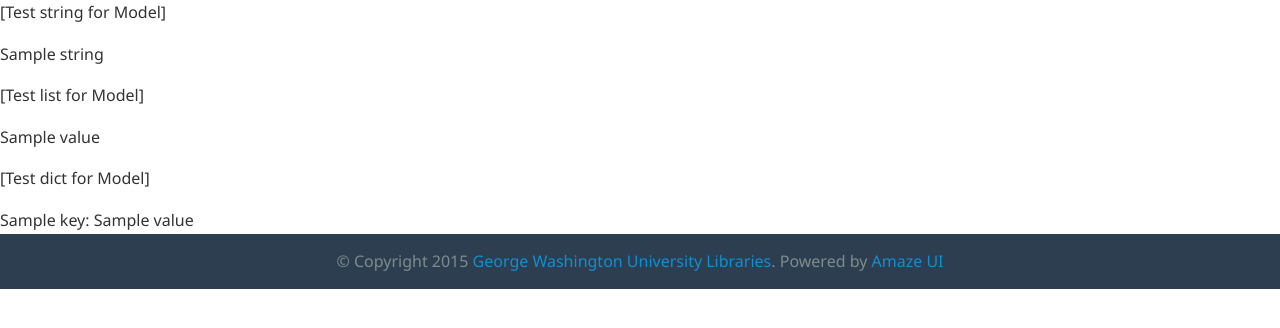
After one commit to Tanych/sfm-learning, a Python web app: template learningsite/weiboapp/templates/test.html in a window 1280 px wide. The commit adds this page. Shown: the top 328 px of the page. Run offline with Jinja, Linux system fonts and the light colour scheme; the template is opened without the code that fills it: most values are stand-ins (such as "Sample title", 1, 10 or a date in 2020).

```diff
--- a/learningsite/learningsite/urls.py
+++ b/learningsite/learningsite/urls.py
@@ -23,6 +23,7 @@ urlpatterns = [
     url(r'^admin/', include(admin.site.urls)),
     url(r'^$', 'weiboapp.views.home', name='home'),
     url(r'^weibo/', 'weiboapp.views.index', name='index'),
+    url(r'^test$', 'weiboapp.views.test', name='test'),
     url(r'^(?P<path>.*)$','weiboapp.views.invalid',name='invalid'),
 
     """
--- a/learningsite/weiboapp/templates/404.html
+++ b/learningsite/weiboapp/templates/404.html
@@ -40,7 +40,7 @@
 
     <div class="am-g">
       <div class="am-u-sm-12">
-        <h2 class="am-text-center am-text-xxxl am-margin-top-lg" style="padding-bottom: 150px;padding-top: 100px">404. Not Found</h2>
+        <h2 class="am-text-center am-text-xxxl am-margin-top-lg" style="padding-bottom: 150px;padding-top: 100px">404. Path {{string}} Not Found</h2>
         <p class="am-text-center"></p>
         <pre class="page-404" style="padding-bottom: 220px">
           .----.
--- /dev/null
+++ b/learningsite/weiboapp/templates/test.html
@@ -0,0 +1,55 @@
+<!DOCTYPE html>
+<html>
+<head lang="en">
+  <meta charset="UTF-8">
+  <title>Home | SFM Sample</title>
+  <meta http-equiv="X-UA-Compatible" content="IE=edge">
+  <meta name="viewport"
+        content="width=device-width, initial-scale=1.0, minimum-scale=1.0, maximum-scale=1.0, user-scalable=no">
+  <meta name="format-detection" content="telephone=no">
+  <meta name="renderer" content="webkit">
+  <meta http-equiv="Cache-Control" content="no-siteapp"/>
+  <link rel="alternate icon" type="image/png" href="/static/assets/i/favicon.png">
+  <link rel="stylesheet" href="/static/assets/css/amazeui.min.css"/>
+  <style>
+     .footer p {
+      color: #7f8c8d;
+      margin: 0;
+      padding: 15px 0;
+      text-align: center;
+      background: #2d3e50;
+    }
+  </style>
+</head>
+<body>
+<p>[Test string for Model]</p>
+{{ string }}
+
+<p>[Test list for Model]</p>
+{% for value in Tlist %}
+{{ value}}
+{% endfor %}
+
+<p>[Test dict for Model]</p>
+{% for key, value in Tdict.items %}
+{{key}}: {{value}}
+{% endfor %}
+
+
+<footer class="footer">
+  <p>© Copyright 2015 <a href="https://github.com/gwu-libraries/" target="_blank">George Washington University Libraries</a>.
+  Powered by <a herf="http://amazeui.org/">Amaze UI</a></p>
+</footer>
+
+<!--[if lt IE 9]>
+<script src="http://libs.baidu.com/jquery/1.11.1/jquery.min.js"></script>
+<script src="http://cdn.staticfile.org/modernizr/2.8.3/modernizr.js"></script>
+<script src="/static/assets/js/amazeui.ie8polyfill.min.js"></script>
+<![endif]-->
+
+<!--[if (gte IE 9)|!(IE)]><!-->
+<script src="/static/assets/js/jquery.min.js"></script>
+<!--<![endif]-->
+<script src="/static/assets/js/amazeui.min.js"></script>
+</body>
+</html>
```
Also changed, not shown: learningsite/weiboapp/models.py (+7 -1 lines), learningsite/weiboapp/views.py (+10 -2 lines), learningsite/weiboapp/migrations/0002_auto_20151119_2144.py (added), 3 other files.
